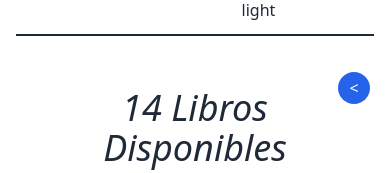
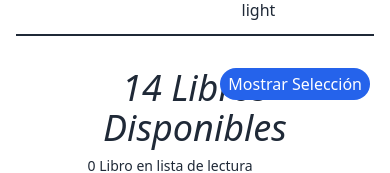
Before and after one commit to HauroDev/reading-list, a React (Vite) app: page /books in a window 390 px wide. Shown: the part 162-335 px from the top of the page. Built offline with nearby package versions, Linux system fonts and the light colour scheme.

Commit message:
actualizando estilos

```diff
--- a/package.json
+++ b/package.json
@@ -4,7 +4,7 @@
   "version": "0.0.0",
   "type": "module",
   "scripts": {
-    "dev": "vite --open",
+    "dev": "vite --open --host",
     "build": "tsc && vite build",
     "lint": "npx eslint \"./**/*.js\" --cache --cache-strategy content --fix",
     "preview": "vite preview",
--- /dev/null
+++ b/src/base.css
@@ -0,0 +1,21 @@
+/* src/base.css */
+
+/* Style the scrollbar */
+::-webkit-scrollbar {
+  position: fixed;
+  width: 10px;
+}
+
+body {
+  margin-right: 10px;
+}
+
+/* Style the scrollbar thumb */
+::-webkit-scrollbar-thumb {
+  background: #888; /* Scrollbar color */
+  border-radius: 10px; /* Scrollbar corner */
+}
+
+::-webkit-scrollbar-thumb:hover {
+  background: #555; /* Scrollbar color when hovering */
+}
--- a/src/features/library/Library.tsx
+++ b/src/features/library/Library.tsx
@@ -13,13 +13,13 @@ const Library = () => {
   }, [windowWidth])
 
   return (
-    <section className='relative w-full flex gap-2 justify-center items-start p-4 lg:w-3/5 lg:mx-auto'>
-      {windowWidth <= 768 ? (
+    <section className='relative w-full flex gap-4 justify-center items-start p-4'>
+      {windowWidth <= 640 ? (
         <>
           <button
-            className='absolute top-5 right-5 bg-blue-600 hover:bg-blue-800 text-white w-8 h-8 rounded-full active:rotate-180 active:bg-blue-700 duration-200'
+            className='fixed z-50 top-15 right-5 bg-blue-600 hover:bg-blue-800 text-white w-auto px-2 h-8 rounded-full active:bg-blue-700 duration-100'
             onClick={() => setIsVisible(!isVisible)}>
-            {isVisible ? '>' : '<'}
+            {isVisible ? 'Ocultar' : 'Mostrar'} Selección
           </button>
           {!isVisible ? <BooksList /> : <ReadingList />}
         </>
--- a/src/features/library/components/BooksList.tsx
+++ b/src/features/library/components/BooksList.tsx
@@ -26,7 +26,7 @@ const Books = (): JSX.Element => {
   return (
     <article
       data-testid='books'
-      className='relative w-[70%] flex flex-col justify-center items-center p-5 gap-2'>
+      className='flex flex-col w-[60%] items-start gap-2'>
       <h2 className='text-4xl italic text-center'>
         <span>{filterBooks.length}</span>{' '}
         {filterBooks.length > 1 ? 'Libros Disponibles' : 'Libro Disponible'}
@@ -41,7 +41,7 @@ const Books = (): JSX.Element => {
 
       <Filters />
       <ListOfBooks
-        className='grid gap-2 grid-cols-1 sm:grid-cols-2 md:grid-cols-3 gap-y-4'
+        className='grid gap-2 grid-cols-1 md:grid-cols-2 lg:grid-cols-3 gap-y-4'
         books={filterBooks}
         callback={(book: Book) => (
           <BookCard
--- a/src/index.css
+++ b/src/index.css
@@ -7,5 +7,9 @@ html {
 }
 
 body {
-  @apply text-gray-800 bg-white dark:text-gray-200 dark:bg-gray-950;
+  @apply text-gray-800 bg-white dark:text-gray-200 dark:bg-gray-950 w-full min-h-screen;
 }
+
+#root {
+  @apply w-full;
+}
--- a/src/main.tsx
+++ b/src/main.tsx
@@ -3,6 +3,7 @@ import ReactDOM from 'react-dom/client'
 import ConfigApp from './components/ConfigApp.tsx'
 import App from './App.tsx'
 import './index.css'
+import './base.css'
 
 const root = document.getElementById('root') as HTMLElement
 
```
